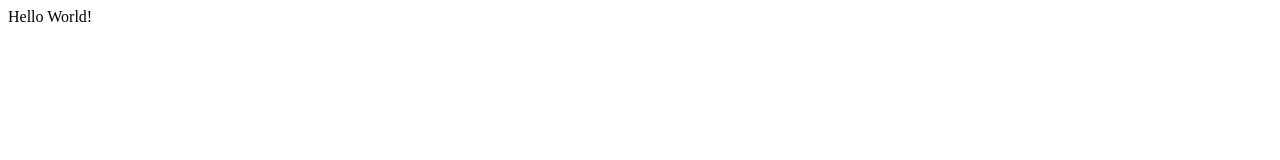
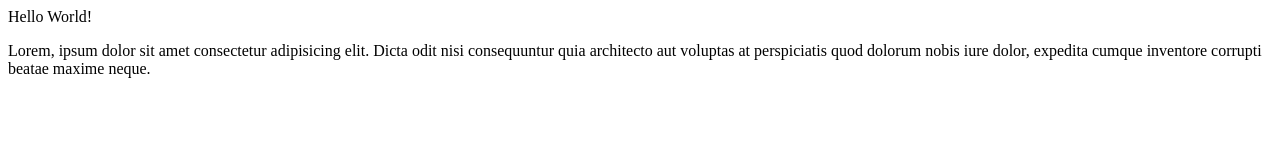
Before and after one commit to Altruizt2605/wpu-git-test, a plain HTML site: page index.html in a window 1280 px wide. Drawn offline with Linux system fonts and the light colour scheme.

Commit message:
Menambahkan Palagraf

```diff
--- a/index.html
+++ b/index.html
@@ -7,5 +7,6 @@
 </head>
 <body>
     <hi>Hello World!</hi>
+    <p>Lorem, ipsum dolor sit amet consectetur adipisicing elit. Dicta odit nisi consequuntur quia architecto aut voluptas at perspiciatis quod dolorum nobis iure dolor, expedita cumque inventore corrupti beatae maxime neque.</p>
 </body>
 </html>
```
